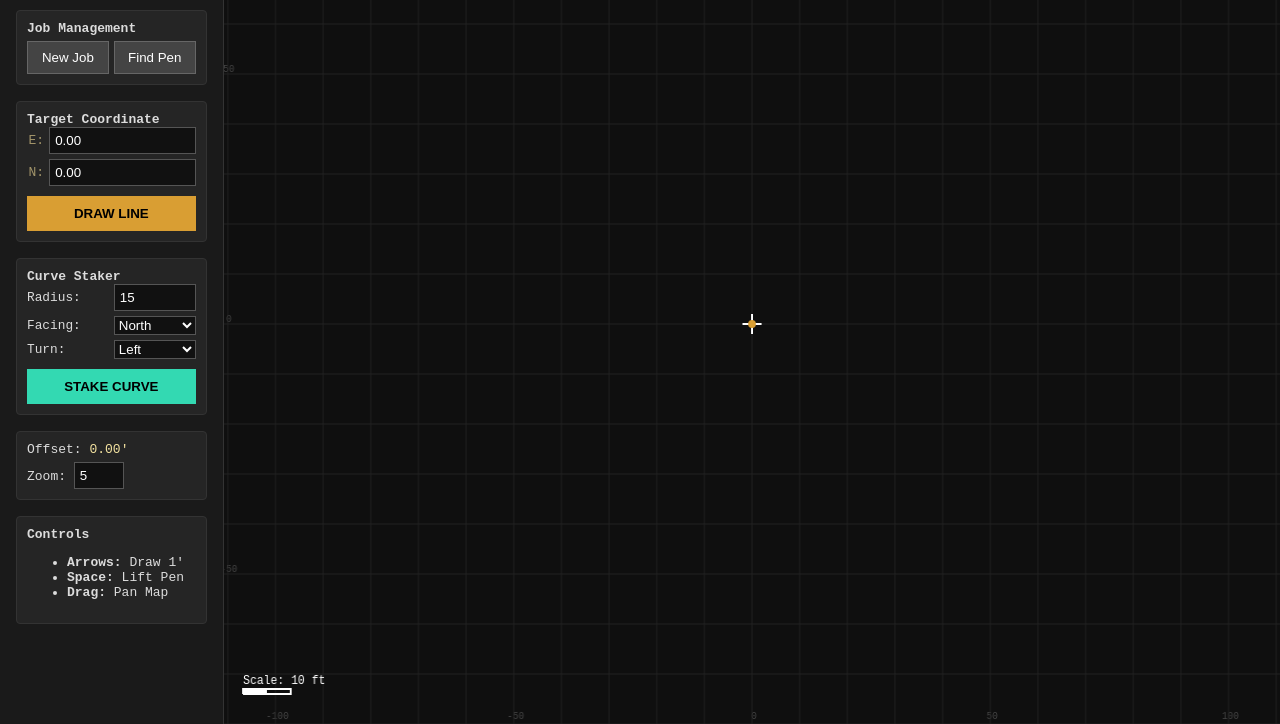
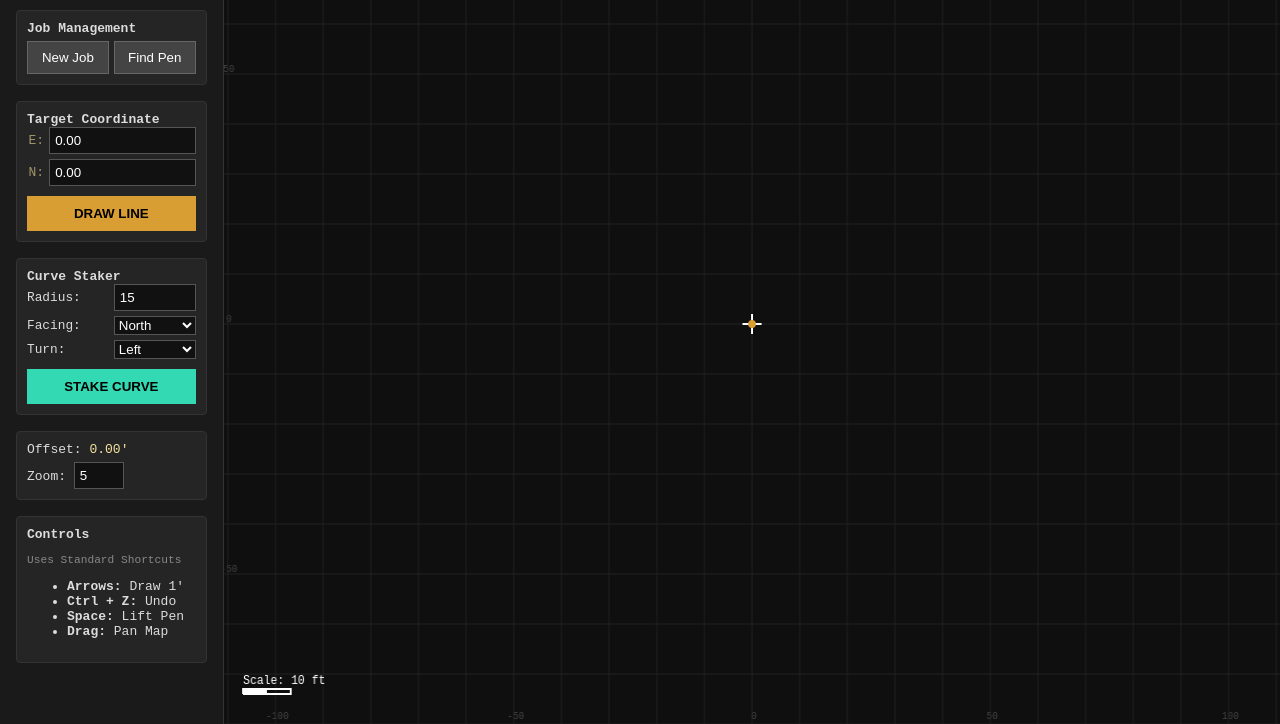
Before and after one commit to isaiah9238/ghArithmaGen, a plain HTML site: page index.html in a window 1280 px wide. Shown: the part 76-800 px from the top of the page. Drawn offline with Linux system fonts and the light colour scheme.

Commit message:
Update index.html

```diff
--- a/index.html
+++ b/index.html
@@ -66,10 +66,14 @@
         </div>
       </div>
 
-      <div class="card help-card">
+            <div class="card help-card">
         <strong>Controls</strong>
+        <p style="font-size: 0.7rem; color: #888; margin-bottom: 5px;">
+            Uses Standard Shortcuts
+        </p>
         <ul>
             <li><strong>Arrows:</strong> Draw 1'</li>
+            <li><strong>Ctrl + Z:</strong> Undo</li>
             <li><strong>Space:</strong> Lift Pen</li>
             <li><strong>Drag:</strong> Pan Map</li>
         </ul>
```
